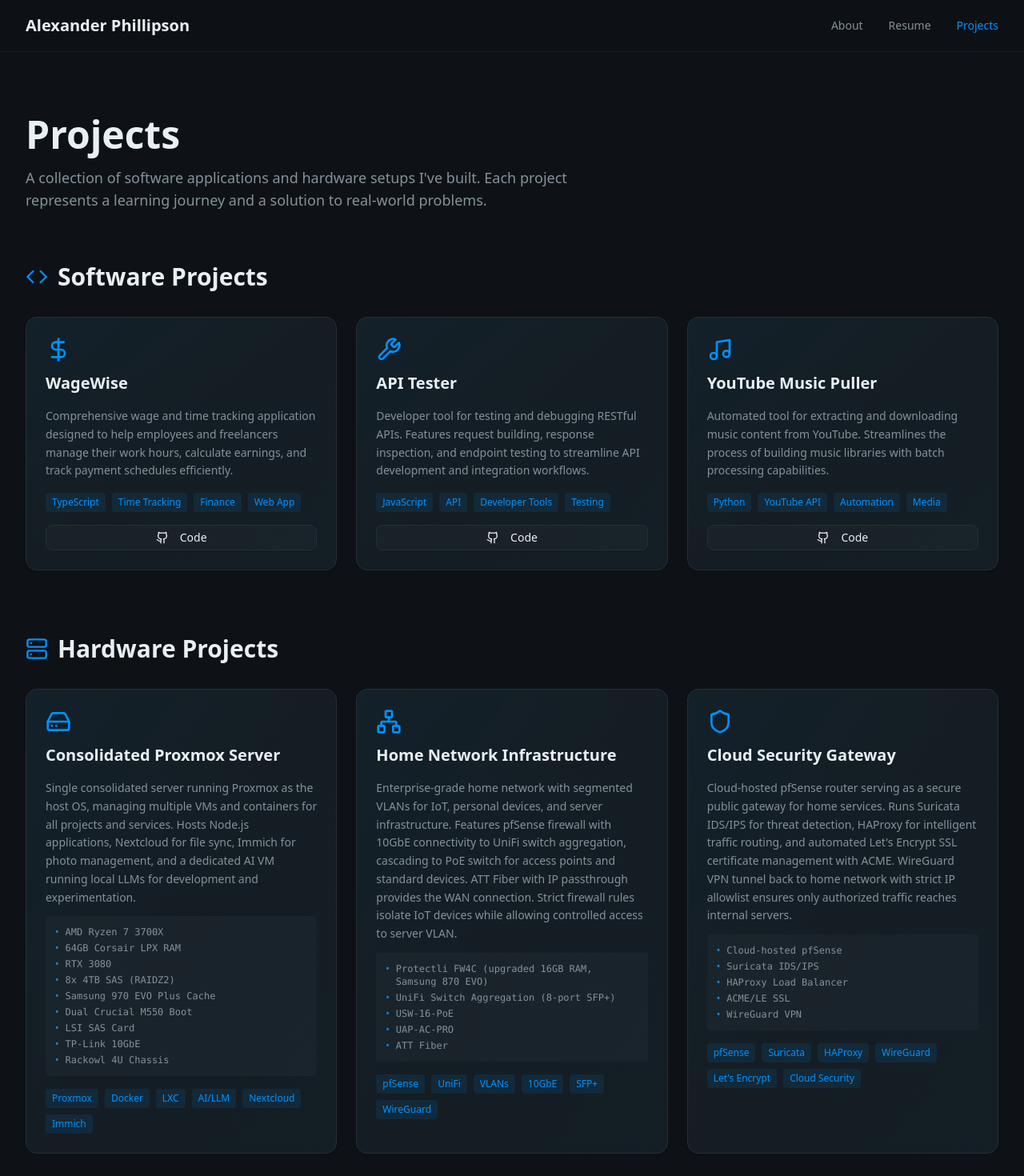
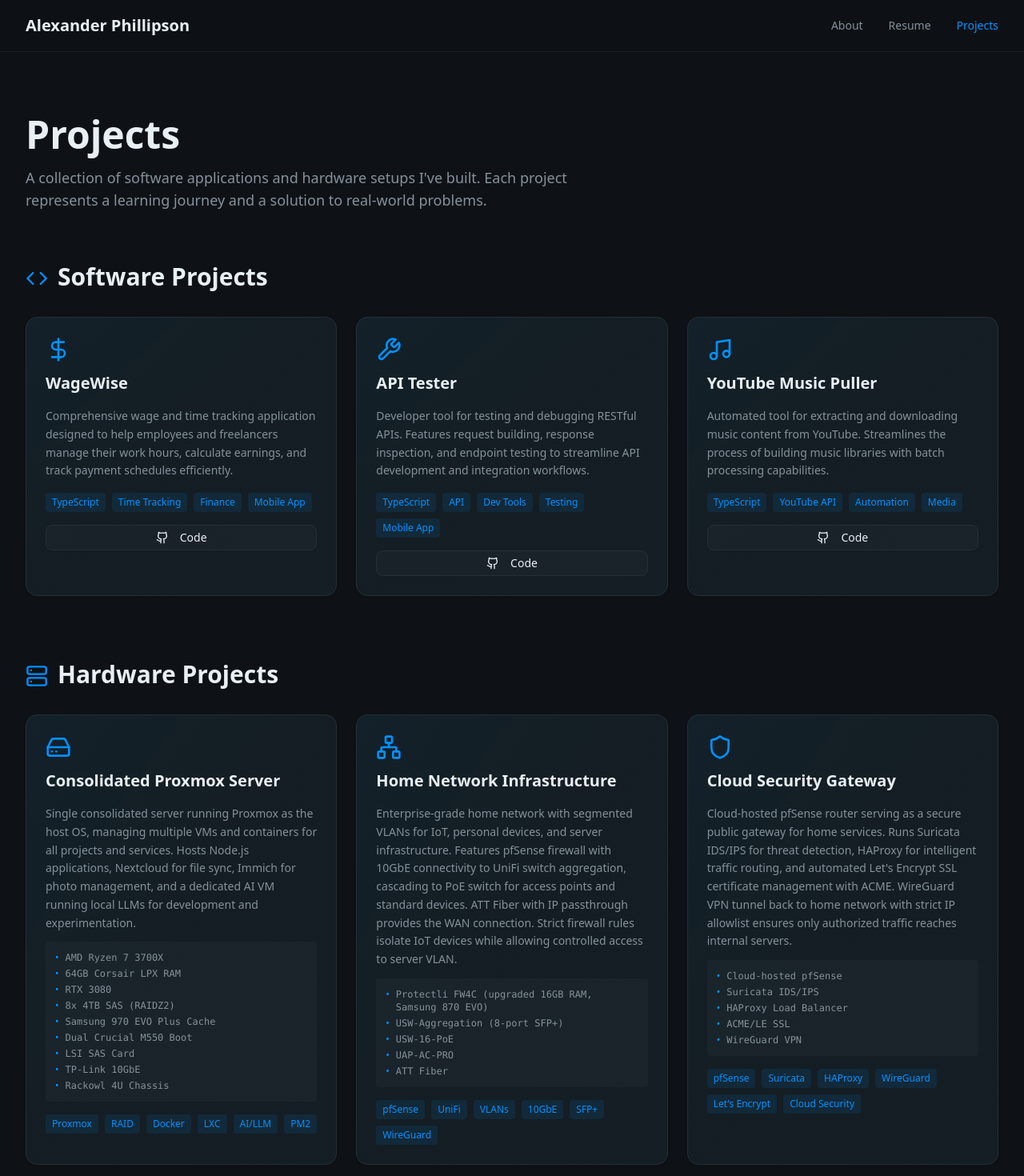
Before and after one commit to LegitKnots/Personal-Website-Portfolio, a Next.js app: page /projects in a window 1280 px wide. Shown: the top 1470 px of the page at 80% size. Built offline with nearby package versions, Linux system fonts and the light colour scheme.

Commit message:
Tags Update + Icon Position Fix

```diff
--- a/app/projects/page.tsx
+++ b/app/projects/page.tsx
@@ -8,7 +8,7 @@ const softwareProjects = [
     title: "WageWise",
     description:
       "Comprehensive wage and time tracking application designed to help employees and freelancers manage their work hours, calculate earnings, and track payment schedules efficiently.",
-    tags: ["TypeScript", "Time Tracking", "Finance", "Web App"],
+    tags: ["TypeScript", "Time Tracking", "Finance", "Mobile App"],
     github: "https://github.com/LegitKnots/WageWise",
     demo: null,
     icon: DollarSign,
@@ -17,7 +17,7 @@ const softwareProjects = [
     title: "API Tester",
     description:
       "Developer tool for testing and debugging RESTful APIs. Features request building, response inspection, and endpoint testing to streamline API development and integration workflows.",
-    tags: ["JavaScript", "API", "Developer Tools", "Testing"],
+    tags: ["TypeScript", "API", "Dev Tools", "Testing", "Mobile App"],
     github: "https://github.com/LegitKnots/APITester",
     demo: null,
     icon: Wrench,
@@ -26,7 +26,7 @@ const softwareProjects = [
     title: "YouTube Music Puller",
     description:
       "Automated tool for extracting and downloading music content from YouTube. Streamlines the process of building music libraries with batch processing capabilities.",
-    tags: ["Python", "YouTube API", "Automation", "Media"],
+    tags: ["TypeScript", "YouTube API", "Automation", "Media"],
     github: "https://github.com/LegitKnots/YouTube-Music-Puller",
     demo: null,
     icon: Music,
@@ -38,7 +38,7 @@ const hardwareProjects = [
     title: "Consolidated Proxmox Server",
     description:
       "Single consolidated server running Proxmox as the host OS, managing multiple VMs and containers for all projects and services. Hosts Node.js applications, Nextcloud for file sync, Immich for photo management, and a dedicated AI VM running local LLMs for development and experimentation.",
-    tags: ["Proxmox", "Docker", "LXC", "AI/LLM", "Nextcloud", "Immich"],
+    tags: ["Proxmox", "RAID", "Docker", "LXC", "AI/LLM", "PM2"],
     specs: "AMD Ryzen 7 3700X | 64GB Corsair LPX RAM | RTX 3080 | 8x 4TB SAS (RAIDZ2) | Samsung 970 EVO Plus Cache | Dual Crucial M550 Boot | LSI SAS Card | TP-Link 10GbE | Rackowl 4U Chassis",
     icon: HardDrive,
   },
@@ -47,7 +47,7 @@ const hardwareProjects = [
     description:
       "Enterprise-grade home network with segmented VLANs for IoT, personal devices, and server infrastructure. Features pfSense firewall with 10GbE connectivity to UniFi switch aggregation, cascading to PoE switch for access points and standard devices. ATT Fiber with IP passthrough provides the WAN connection. Strict firewall rules isolate IoT devices while allowing controlled access to server VLAN.",
     tags: ["pfSense", "UniFi", "VLANs", "10GbE", "SFP+", "WireGuard"],
-    specs: "Protectli FW4C (upgraded 16GB RAM, Samsung 870 EVO) | UniFi Switch Aggregation (8-port SFP+) | USW-16-PoE | UAP-AC-PRO | ATT Fiber",
+    specs: "Protectli FW4C (upgraded 16GB RAM, Samsung 870 EVO) | USW-Aggregation (8-port SFP+) | USW-16-PoE | UAP-AC-PRO | ATT Fiber",
     icon: Network,
   },
   {
@@ -77,7 +77,7 @@ export default function ProjectsPage() {
           {/* Software Projects */}
           <div className="mb-20">
             <div className="flex items-center gap-3 mb-8">
-              <Code className="text-primary" size={28} />
+              <Code className="text-primary mt-1" size={28} />
               <h2 className="text-3xl font-bold">Software Projects</h2>
             </div>
 
@@ -99,7 +99,7 @@ export default function ProjectsPage() {
           {/* Hardware Projects */}
           <div>
             <div className="flex items-center gap-3 mb-8">
-              <Server className="text-primary" size={28} />
+              <Server className="text-primary mt-1" size={28} />
               <h2 className="text-3xl font-bold">Hardware Projects</h2>
             </div>
 
```
